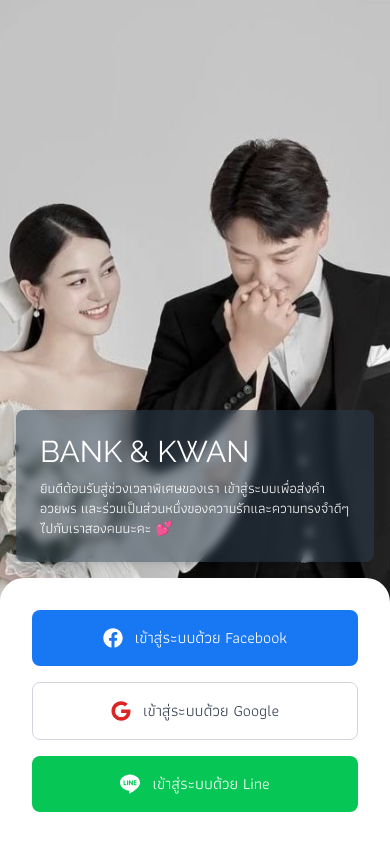
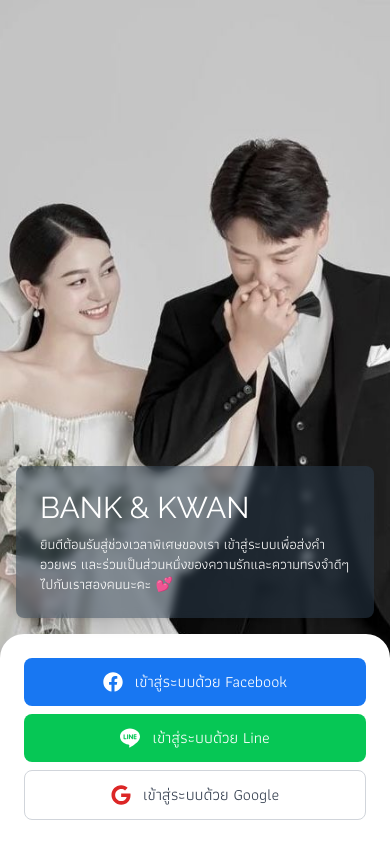
Before and after one commit to Thanthai050345/wedding-web-fe, a Next.js app: page /login in a window 390 px wide. Built offline with nearby package versions, Linux system fonts and the light colour scheme.

Commit message:
fix width theme color

```diff
--- a/src/app/(auth)/login/page.tsx
+++ b/src/app/(auth)/login/page.tsx
@@ -28,7 +28,7 @@ const LoginPage = () => {
               และร่วมเป็นส่วนหนึ่งของความรักและความทรงจำดีๆ ไปกับเราสองคนนะคะ 💕
             </p>
           </div>
-          <div className="bg-white rounded-t-3xl p-8 shadow-lg w-full">
+          <div className="bg-white rounded-t-3xl p-6 shadow-lg w-full">
             <LoginButtons handleSocialLogin={handleSocialLogin} />
           </div>
         </div>
@@ -70,29 +70,29 @@ interface LoginButtonsProps {
 
 const LoginButtons = ({ handleSocialLogin }: LoginButtonsProps) => {
   return (
-    <div className="space-y-4">
+    <div className="space-y-2">
       <button
         onClick={() => handleSocialLogin("facebook")}
-        className="w-full flex items-center justify-center gap-3 px-6 py-4 bg-[#1877F2] text-white rounded-lg hover:bg-[#1864F2] transition-colors"
+        className="w-full flex items-center justify-center gap-3 px-6 py-3 bg-[#1877F2] text-white rounded-lg hover:bg-[#1864F2] transition-colors"
       >
         <FaFacebook className="text-xl" />
         <span>เข้าสู่ระบบด้วย Facebook</span>
       </button>
 
       <button
+        onClick={() => handleSocialLogin("line")}
+        className="w-full flex items-center justify-center gap-3 px-6 py-3 bg-[#06C755] text-white rounded-lg hover:bg-[#05B54B] transition-colors"
+      >
+        <SiLine className="text-xl" />
+        <span>เข้าสู่ระบบด้วย Line</span>
+      </button>
+
+      <button
         onClick={() => handleSocialLogin("google")}
-        className="w-full flex items-center justify-center gap-3 px-6 py-4 bg-white text-gray-700 border border-gray-300 rounded-lg hover:bg-gray-50 transition-colors"
+        className="w-full flex items-center justify-center gap-3 px-6 py-3 bg-white text-gray-700 border border-gray-300 rounded-lg hover:bg-gray-50 transition-colors"
       >
         <FaGoogle className="text-xl text-red-600" />
         <span>เข้าสู่ระบบด้วย Google</span>
-      </button>
-
-      <button
-        onClick={() => handleSocialLogin("line")}
-        className="w-full flex items-center justify-center gap-3 px-6 py-4 bg-[#06C755] text-white rounded-lg hover:bg-[#05B54B] transition-colors"
-      >
-        <SiLine className="text-xl" />
-        <span>เข้าสู่ระบบด้วย Line</span>
       </button>
     </div>
   );
--- a/src/app/(protected)/home/WeddingTheme.tsx
+++ b/src/app/(protected)/home/WeddingTheme.tsx
@@ -35,7 +35,7 @@ const WeddingTheme: React.FC = () => {
               <div
                 key={index}
                 style={{ backgroundColor: color.code }}
-                className="w-[200px] flex items-center justify-center text-white text-lg font-semibold py-4 w-full sm:w-[300px] mx-auto"
+                className="w-[220px] flex items-center justify-center text-white text-lg font-semibold py-4 w-full sm:w-[300px] mx-auto"
               >
                 <div>
                   <p>{color.name}</p>
```
